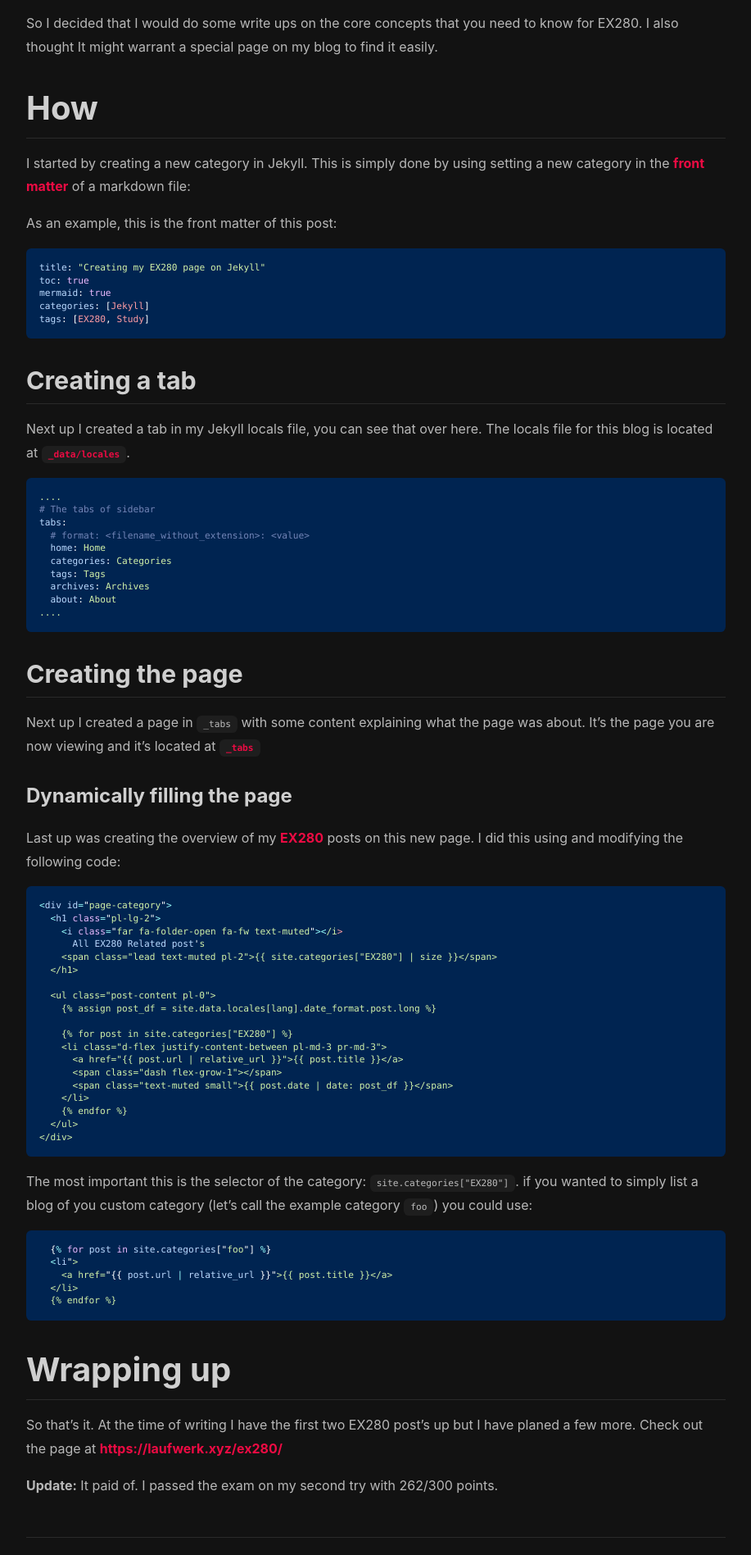
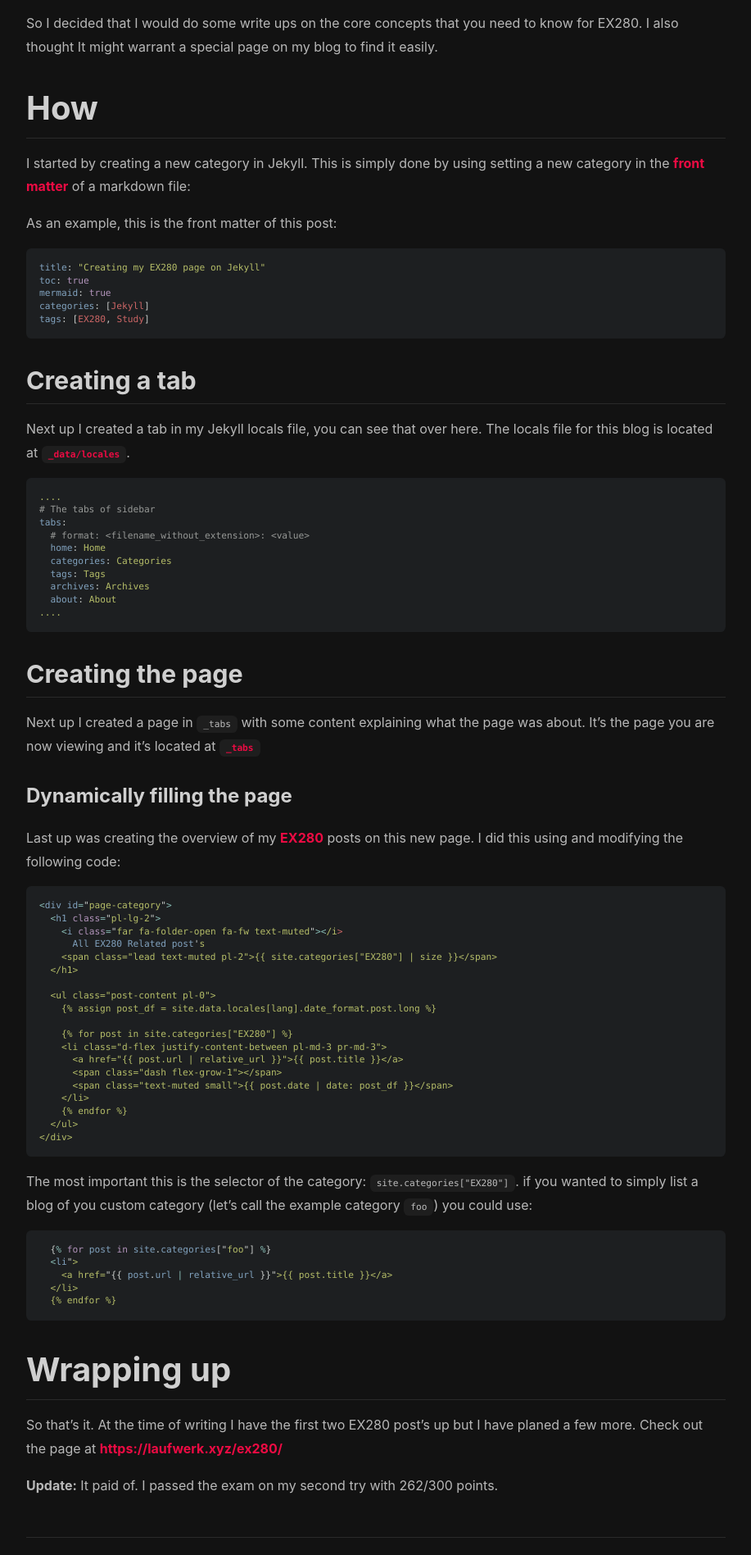
Before and after one commit to laufwerkcode/laufwerk-site, a Jekyll site: the page built from _posts/2022-01-15-creating-a-ex280-page.md, in a window 1280 px wide. Shown: the part 710-2607 px from the top of the page at 82% size, without its empty margins (71-988 px from the left). Built offline with Jekyll 4.4.1, drawn with Linux system fonts in a browser that asks for light colours; nearby versions of some CDN libraries.

Commit message:
changing back the theme

```diff
--- a/_config.yml
+++ b/_config.yml
@@ -17,7 +17,7 @@
 ## => Site Settings
 ##############################
 text_skin: true_dark # "default" (default), "dark", "forest", "ocean", "chocolate", "orange", "true_dark"
-highlight_theme: tomorrow-night-blue # "default" (default), "tomorrow", "tomorrow-night", "tomorrow-night-eighties", "tomorrow-night-blue", "tomorrow-night-bright"
+highlight_theme: tomorrow-night # "default" (default), "tomorrow", "tomorrow-night", "tomorrow-night-eighties", "tomorrow-night-blue", "tomorrow-night-bright"
 url:  # the base hostname & protocol for your site e.g. https://www.someone.com
 baseurl : # does not include hostname
 title   : laufwerk
```
